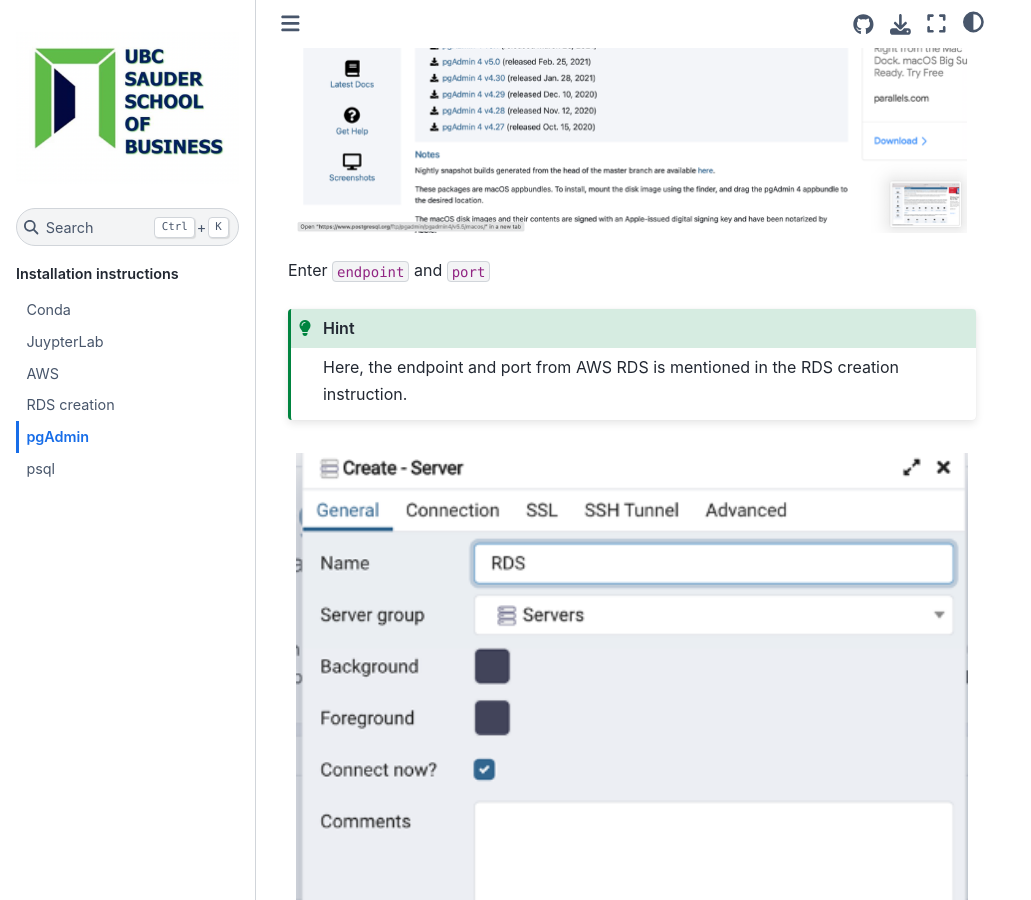
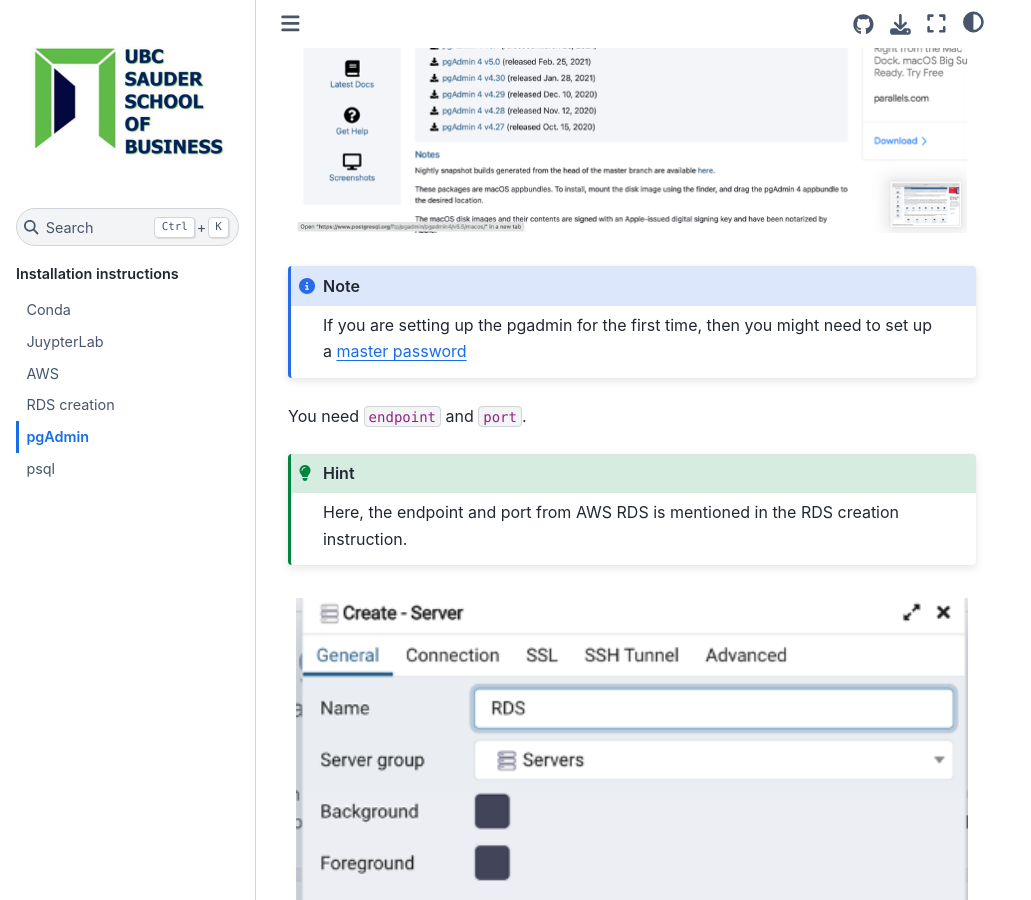
Before and after one commit to ggeorg02/BAIT580, a Jupyter Book: the page built from installation/pgadmin.md, in a window 1280 px wide and 900 px high, scrolled down 950 px. Shown: the whole window, without its empty margins (0-1031 px from the left). Built offline with Jupyter Book 1.0.4 settings and Sphinx 7.4.7 and the Sphinx Book theme 1.1.4, drawn with Linux system fonts in a browser that asks for light colours; pages that are not in the unit, such as notebooks, are missing from menus.

Commit message:
updating doc

````diff
--- a/installation/pgadmin.md
+++ b/installation/pgadmin.md
@@ -19,7 +19,11 @@
 ---
 ```
 
-Enter `endpoint` and `port`
+```{note}
+If you are setting up the pgadmin for the first time, then you might need to set up a [master password](https://www.pgadmin.org/docs/pgadmin4/development/master_password.html)
+```
+
+You need `endpoint` and `port`.
 
 ```{hint}
 Here, the endpoint and port from AWS RDS is mentioned in the RDS creation instruction.
````
Also changed, not shown: 1 other file.
